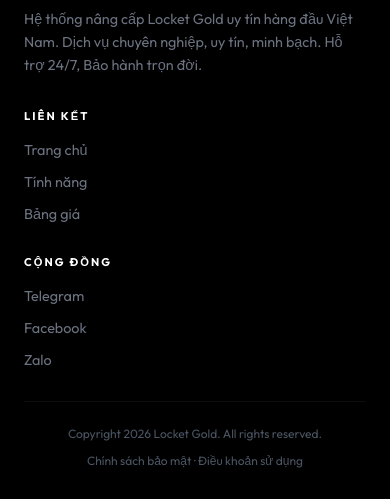
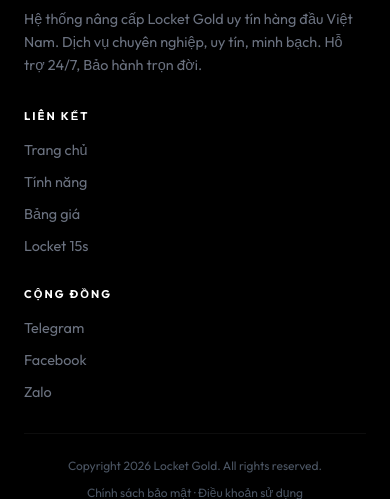
Before and after one commit to ttruyenacd0-art/aa, a Flask app: page / in a window 390 px wide. Shown: the part 3508-4007 px from the top of the page. Before the commit the page ends 3976 px from the top, so only its background shows below. Run offline with Flask 2, Linux system fonts and the light colour scheme; some libraries are stand-ins or nearby versions.

Commit message:
feat: thêm link Locket 15s vào menu tất cả trang (index, pricing, activate, locket15s)
- Header nav desktop: thêm link 'Locket 15s'
- Mobile nav (index): thêm link
- Footer (index): thêm link
- Pricing page nav: thêm link
- Activate page nav: thêm link

```diff
--- a/locket/templates/activate.html
+++ b/locket/templates/activate.html
@@ -120,6 +120,7 @@
         <nav class="nav">
             <a href="/">Trang chủ</a>
             <a href="/pricing">Bảng giá</a>
+            <a href="/locket15s">Locket 15s</a>
             <a href="/activate">Kích hoạt</a>
         </nav>
     </div>
--- a/locket/templates/index.html
+++ b/locket/templates/index.html
@@ -122,6 +122,7 @@
             <nav class="nav">
                 <a href="#features">Tính năng</a>
                 <a href="/pricing">Bảng giá</a>
+                <a href="/locket15s">Locket 15s</a>
                 <a href="#faq">Hỗ trợ</a>
                 <a href="/login">Đăng nhập</a>
                 <a href="/register">Đăng ký</a>
@@ -138,6 +139,7 @@
         <button class="close-btn" onclick="this.parentElement.classList.remove('open')">&#x2715;</button>
         <a href="#features" onclick="this.parentElement.classList.remove('open')">Tính năng</a>
         <a href="/pricing" onclick="this.parentElement.classList.remove('open')">Bảng giá</a>
+        <a href="/locket15s" onclick="this.parentElement.classList.remove('open')">Locket 15s</a>
         <a href="#faq" onclick="this.parentElement.classList.remove('open')">Hỗ trợ</a>
         <a href="/login">Đăng nhập</a>
         <a href="/register">Đăng ký</a>
@@ -260,6 +262,7 @@
                     <li><a href="/">Trang chủ</a></li>
                     <li><a href="#features">Tính năng</a></li>
                     <li><a href="/pricing">Bảng giá</a></li>
+                    <li><a href="/locket15s">Locket 15s</a></li>
                 </ul>
             </div>
             <div class="footer-links">
--- a/locket/templates/pricing.html
+++ b/locket/templates/pricing.html
@@ -130,6 +130,7 @@
             <nav class="nav">
                 <a href="/">Trang chủ</a>
                 <a href="/pricing">Bảng giá</a>
+                <a href="/locket15s">Locket 15s</a>
                 <a href="/login">Đăng nhập</a>
                 <a href="/activate" class="btn-start">Kích hoạt Gold</a>
             </nav>
```
